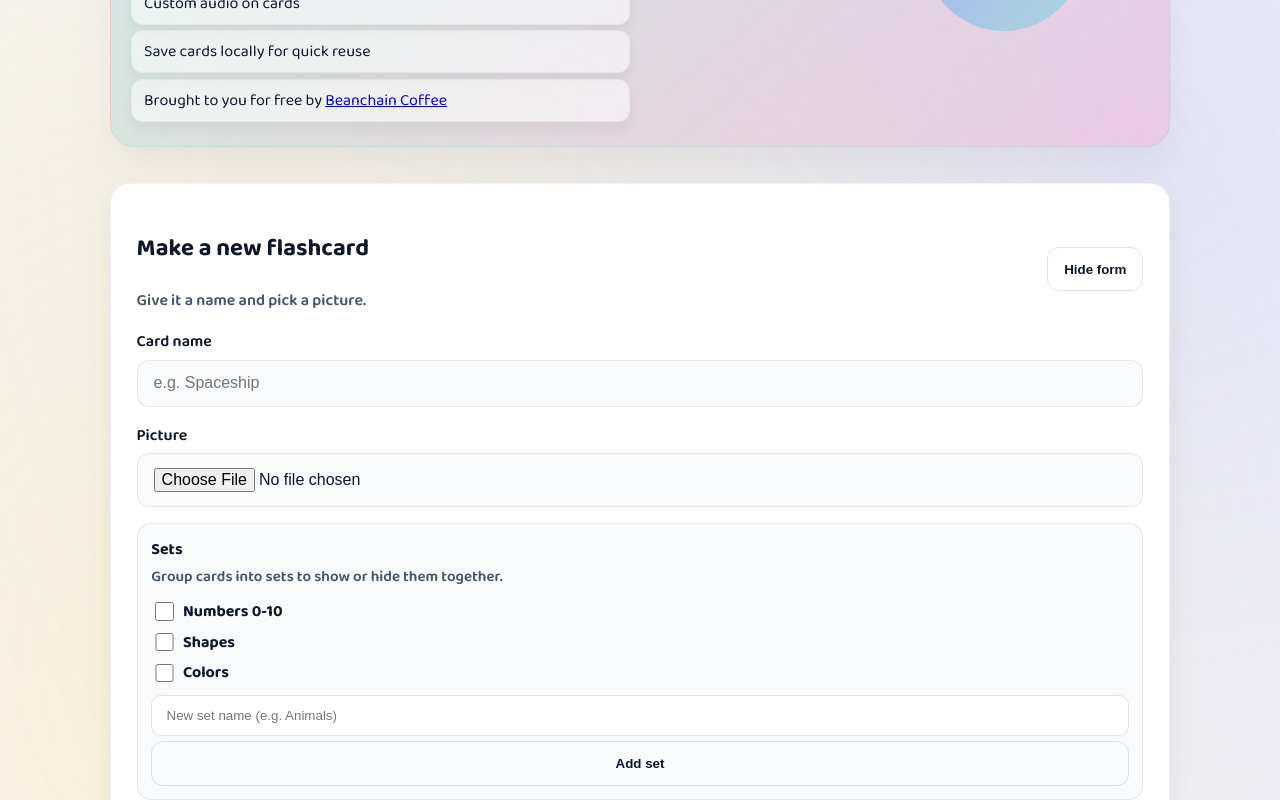
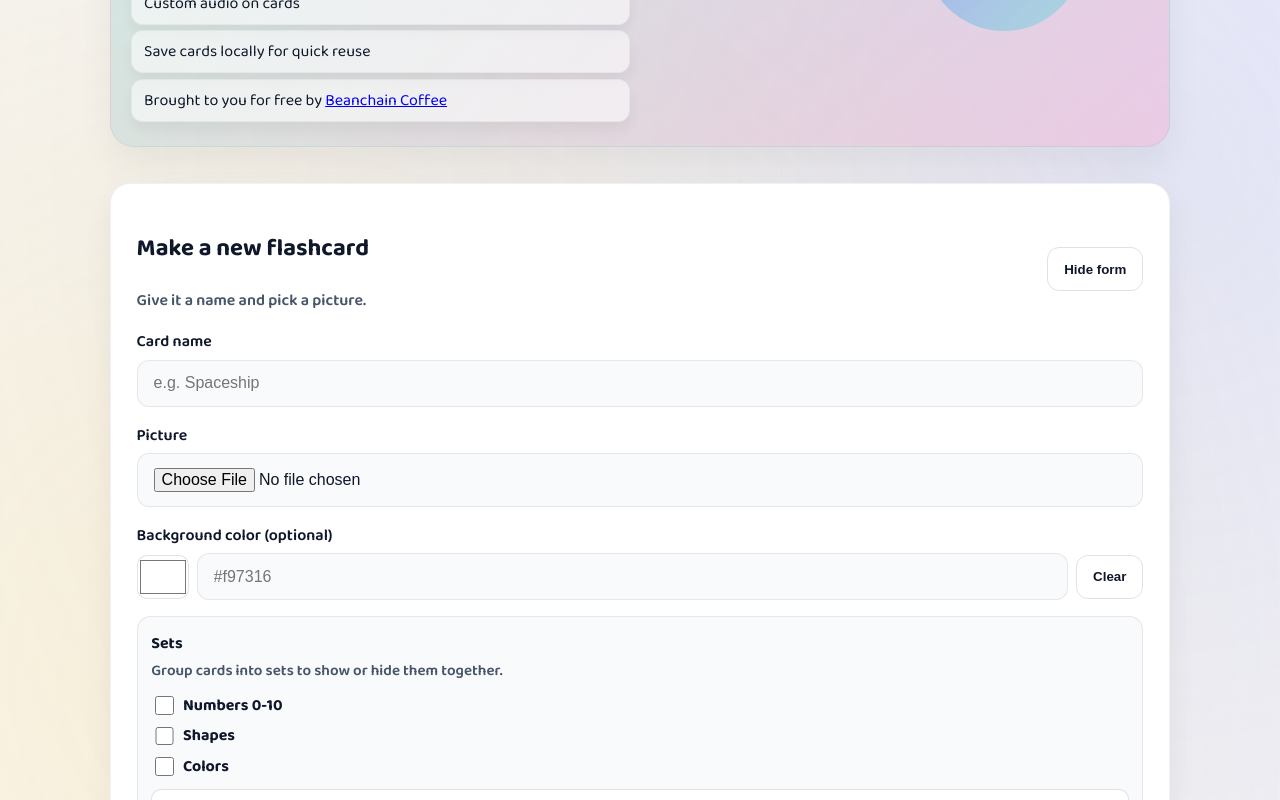
Before and after one commit to dbaxterbchain/kids-flashcards, a React (Vite) app: page / in a window 1280 px wide. Shown: the part 370-1170 px from the top of the page. Built offline with nearby package versions, Linux system fonts and the light colour scheme.

Commit message:
updated form to include background color

```diff
--- a/src/App.tsx
+++ b/src/App.tsx
@@ -23,6 +23,7 @@ export default function App() {
   const [loading, setLoading] = useState(true);
   const [selectedSetIds, setSelectedSetIds] = useState<string[]>([]);
   const [newSetName, setNewSetName] = useState('');
+  const [backgroundColor, setBackgroundColor] = useState('');
 
   const formRef = useRef<HTMLFormElement | null>(null);
 
@@ -97,6 +98,7 @@ export default function App() {
     setUploadError(null);
     setSelectedSetIds([]);
     setNewSetName('');
+    setBackgroundColor('');
     resetRecording();
     formRef.current?.reset();
   };
@@ -107,19 +109,21 @@ export default function App() {
       setUploadError('Please give your card a fun name!');
       return;
     }
-    if (!imageData) {
-      setUploadError('Please add a picture for your flashcard.');
+    if (!imageData && !backgroundColor.trim()) {
+      setUploadError('Add a picture or pick a background color.');
       return;
     }
 
     const existingCard = editingId ? cards.find((card) => card.id === editingId) : undefined;
+    const normalizedBackground = backgroundColor.trim();
     const payload: FlashcardData = {
       id: editingId ?? (crypto.randomUUID ? crypto.randomUUID() : `${Date.now()}`),
       name: name.trim(),
-      imageUrl: imageData,
+      imageUrl: imageData ?? '',
       createdAt: editingId ? existingCard?.createdAt ?? Date.now() : Date.now(),
       audioUrl: audioDataUrl ?? undefined,
       setIds: selectedSetIds,
+      backgroundColor: normalizedBackground || undefined,
     };
 
     try {
@@ -215,6 +219,7 @@ export default function App() {
     setImageData(card.imageUrl);
     setAudioDataUrl(card.audioUrl ?? null);
     setSelectedSetIds(card.setIds ?? []);
+    setBackgroundColor(card.backgroundColor ?? '');
     setUploadError(null);
   };
 
@@ -270,6 +275,8 @@ export default function App() {
         onClearAudio={resetRecording}
         isOpen={cardFormOpen}
         onToggleOpen={() => setCardFormOpen((open) => !open)}
+        backgroundColor={backgroundColor}
+        onBackgroundColorChange={setBackgroundColor}
       />
 
       <section className="gallery">
--- a/src/components/CardForm.tsx
+++ b/src/components/CardForm.tsx
@@ -27,6 +27,8 @@ type CardFormProps = {
   onClearAudio: () => void;
   isOpen: boolean;
   onToggleOpen: () => void;
+  backgroundColor: string;
+  onBackgroundColorChange: (value: string) => void;
 };
 
 export function CardForm({
@@ -55,6 +57,8 @@ export function CardForm({
   onClearAudio,
   isOpen,
   onToggleOpen,
+  backgroundColor,
+  onBackgroundColorChange,
 }: CardFormProps) {
   return (
     <section className="card-maker">
@@ -97,6 +101,29 @@ export function CardForm({
               accept="image/*"
               onChange={(event) => onImageFileChange(event.target.files)}
             />
+          </label>
+
+          <label className="field">
+            <span>Background color (optional)</span>
+            <div className="color-picker">
+              <input
+                type="color"
+                className="color-picker__swatch"
+                aria-label="Pick a background color"
+                value={backgroundColor || '#ffffff'}
+                onChange={(event) => onBackgroundColorChange(event.target.value)}
+              />
+              <input
+                type="text"
+                value={backgroundColor}
+                onChange={(event) => onBackgroundColorChange(event.target.value)}
+                placeholder="#f97316"
+                aria-label="Background color hex code"
+              />
+              <button type="button" className="ghost" onClick={() => onBackgroundColorChange('')}>
+                Clear
+              </button>
+            </div>
           </label>
 
           <div className="sets-card">
@@ -171,11 +198,15 @@ export function CardForm({
             {recordingError && <p className="error">{recordingError}</p>}
           </div>
 
-          {imageData && (
+          {(imageData || backgroundColor) && (
             <div className="preview">
               <p>Preview</p>
-              <div className="preview-card">
-                <img src={imageData} alt="Uploaded preview" />
+              <div className="preview-card" style={backgroundColor ? { background: backgroundColor } : undefined}>
+                {imageData ? (
+                  <img src={imageData} alt="Uploaded preview" />
+                ) : (
+                  <div className="color-preview" aria-label="Background color preview" />
+                )}
               </div>
             </div>
           )}
--- a/src/styles/index.css
+++ b/src/styles/index.css
@@ -174,18 +174,46 @@ body {
   min-width: 0;
 }
 
+.color-picker {
+  display: flex;
+  gap: 0.5rem;
+  align-items: center;
+  flex-wrap: wrap;
+}
+
+.color-picker__swatch {
+  width: 52px;
+  height: 44px;
+  padding: 0;
+  border-radius: 10px;
+  border: 1px solid rgba(15, 23, 42, 0.12);
+  background: #fff;
+  cursor: pointer;
+}
+
+.color-picker input[type='text'] {
+  flex: 1;
+}
+
 .preview-card {
   background: #fff;
   border-radius: 14px;
   padding: 0.6rem;
   border: 1px solid rgba(15, 23, 42, 0.08);
   box-shadow: inset 0 0 0 1px rgba(255, 255, 255, 0.9);
+  min-height: 200px;
 }
 
 .preview-card img {
   width: 100%;
   border-radius: 10px;
   display: block;
+}
+
+.color-preview {
+  width: 100%;
+  height: 200px;
+  border-radius: 10px;
 }
 
 .audio-card {
```
